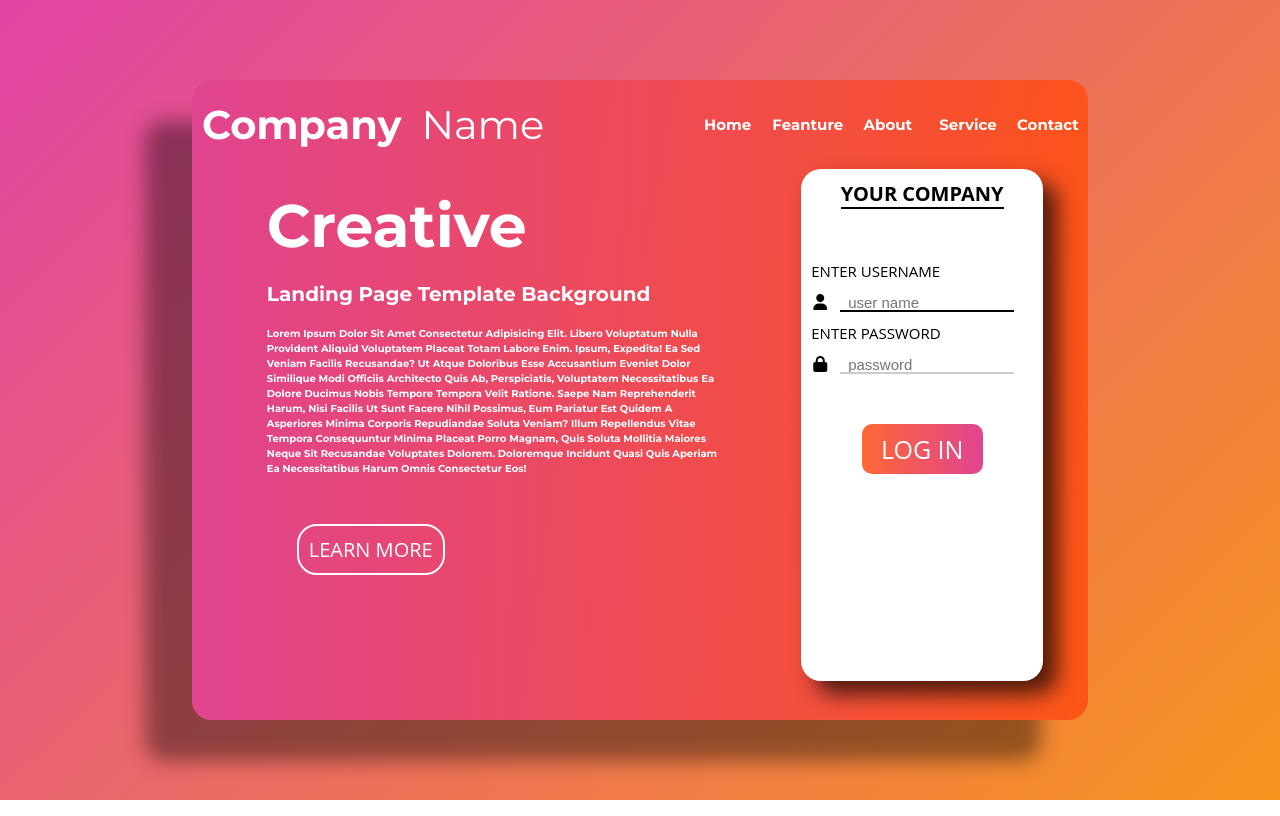
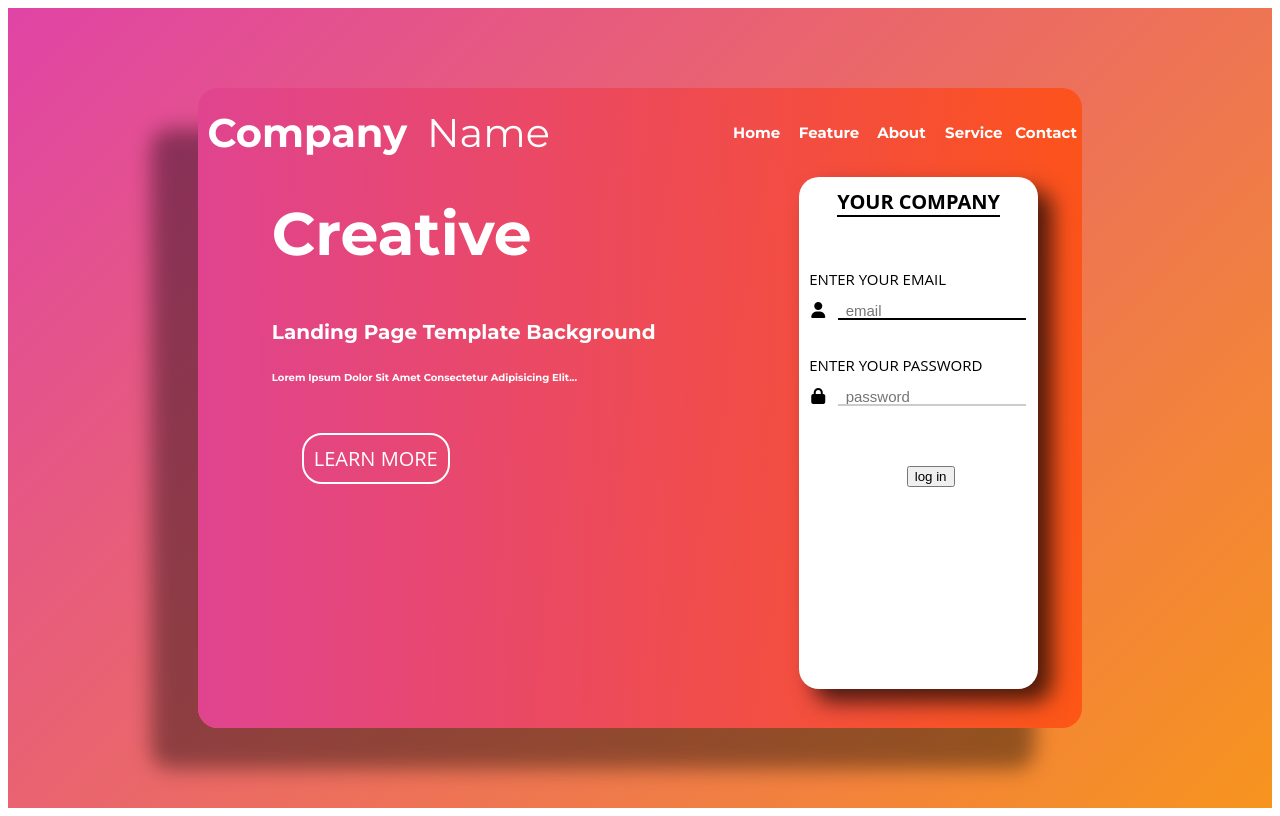
Before and after one commit to keyelty-dev/first-gradient-project, a plain HTML site: page index.html in a window 1280 px wide. Drawn offline with Linux system fonts and the light colour scheme.

Commit message:
Update index.html

```diff
--- a/index.html
+++ b/index.html
@@ -9,14 +9,19 @@
     <link rel="stylesheet" href="assets/stylesheet/matser.css">
     <link href="https://fonts.googleapis.com/css2?family=Montserrat:wght@100;400;700&display=swap" rel="stylesheet">
     <link rel="stylesheet" href="https://cdnjs.cloudflare.com/ajax/libs/font-awesome/6.5.0/css/all.min.css">
+    <style>
+        #emailLabel,
+        #passLabel {
+            color: red;
+            display: block;
+            font-size: 12px;
+            margin: 0 5px;
+            padding: 0;
+            line-height: 1;
+            position: relative;
+            top: -30px;
 
 
-
-    <style>
-        * {
-            margin: 0;
-            padding: 0;
-            box-sizing: border-box;
         }
     </style>
 </head>
@@ -29,7 +34,7 @@
                 </h2>
                 <ul>
                     <li class="txt"><a class="txt" href="">home</a></li>
-                    <li class="txt"><a class="txt" href="">feanture</a></li>
+                    <li class="txt"><a class="txt" href="">feature</a></li>
                     <li class="txt"><a class="txt" href="">about</a></li>
                     <li class="txt"><a class="txt" href="">service</a></li>
                     <li class="txt"><a class="txt" href="">contact</a></li>
@@ -40,42 +45,67 @@
                     <div class="left">
                         <h1 class="txt">creative</h1>
                         <h4 class="txt tx1">landing page template background</h4>
-                        <p class="txt tx2">Lorem ipsum dolor sit amet consectetur adipisicing elit. Libero voluptatum
-                            nulla provident aliquid voluptatem placeat totam labore enim. Ipsum, expedita! Ea sed veniam
-                            facilis recusandae? Ut atque doloribus esse accusantium eveniet dolor similique modi
-                            officiis architecto quis ab, perspiciatis, voluptatem necessitatibus ea dolore ducimus nobis
-                            tempore tempora velit ratione. Saepe nam reprehenderit harum, nisi facilis ut sunt facere
-                            nihil possimus, eum pariatur est quidem a asperiores minima corporis repudiandae soluta
-                            veniam? Illum repellendus vitae tempora consequuntur minima placeat porro magnam, quis
-                            soluta mollitia maiores neque sit recusandae voluptates dolorem. Doloremque incidunt quasi
-                            quis aperiam ea necessitatibus harum omnis consectetur eos!</p>
+                        <p class="txt tx2">Lorem ipsum dolor sit amet consectetur adipisicing elit...</p>
                         <a href="">learn more</a>
                     </div>
                     <div class="right">
                         <div>
                             <h4>your company</h4>
                         </div>
-                        <form action="" method="get" autocomplete="off">
-                            <label for="inp1">enter username </label>
+                        <form action="register.php" method="post" autocomplete="off" name="regForm"
+                            onsubmit="return myForm()">
+                            <label for="inp1">enter your email</label>
                             <div class="input-wrapper">
                                 <i class="fa fa-user"></i>
-                                <input autofocus id="inp1" type="text" placeholder="user name" name="fname">
+                                <input autofocus id="inp1" type="text" placeholder="email" name="email">
                             </div>
-                            <label for="inp2">enter password </label>
+                            <label id="emailLabel"></label>
+
+                            <label for="inp2">enter your password</label>
                             <div class="input-wrapper">
                                 <i class="fa fa-lock"></i>
-                                <input autofocus id="inp2" type="text" placeholder="password" name="pass">
+                                <input id="inp2" type="password" placeholder="password" name="pass">
                             </div>
+                            <label id="passLabel"></label>
+
+                            <div class="btn"><button type="submit">log in</button></div>
                         </form>
-                        <div class="btn"><a href="">log in</a></div>
-
-
                     </div>
                 </div>
             </section>
-
         </div>
     </main>
+
+    <script>
+        const emailLabel = document.getElementById('emailLabel');
+        const passLabel = document.getElementById('passLabel');
+
+        function myForm() {
+            emailLabel.innerHTML = '';
+            passLabel.innerHTML = '';
+
+            let _mail = document.forms['regForm']['email'].value.trim();
+            let _pass = document.forms['regForm']['pass'].value;
+
+            if (_same(_mail)) {
+                emailLabel.innerText = 'Your email is incorrect!';
+            } else if (_mail.length < 10 || _mail.lastIndexOf('.') < _mail.length - 4 || _mail.indexOf('@') === -1) {
+                emailLabel.innerText = 'Your email is incorrect!';
+            }
+
+            if (_same(_pass)) {
+                passLabel.innerHTML = 'Your password is incorrect!';
+            } else if (_pass.length < 7 || _pass.search(/[a-z]/) == -1 || _pass.search(/[A-Z]/) == -1 || _pass.search(/[0-9]/) == -1 || _pass.search(/[~!@#$%^&*()_+{}\[\]|":;<>?,./\\-]/) == -1) {
+                passLabel.innerHTML = 'Your password is incorrect!';
+            }
+
+            return emailLabel.innerText === '' && passLabel.innerText === '';
+        }
+
+        function _same(same) {
+            return same === '' || same === null || same.indexOf('>script') >= 0 || same.indexOf('&lt;script') >= 0;
+        }
+    </script>
 </body>
 
 </html>
```
